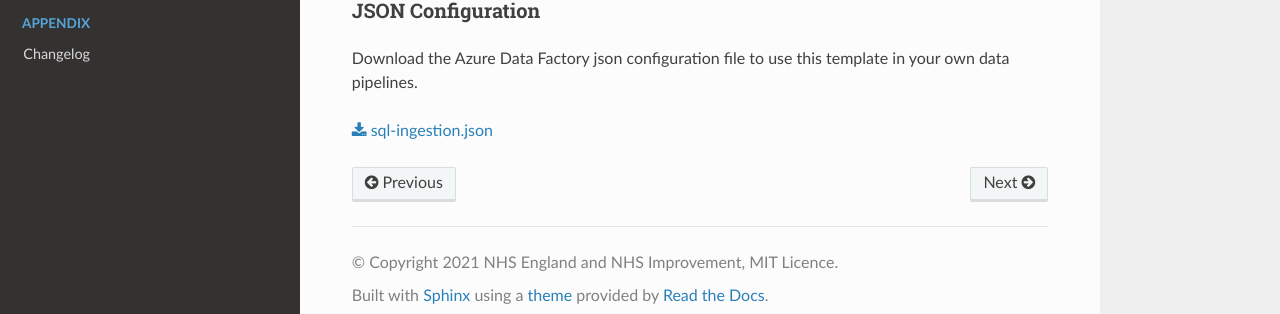
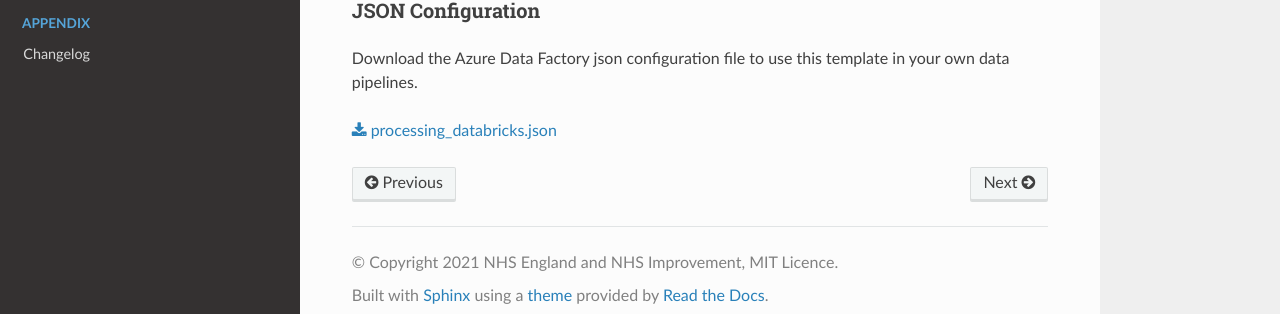
Before and after one commit to nhsx/au-data-engineering, a Sphinx documentation site: the page built from docs/source/adfpipelines.rst, in a window 1280 px wide and 900 px high, scrolled down 3344 px. Shown: the part 568-882 px from the top of the window. Built offline with Sphinx 7.4.7 and the Read the Docs theme 2.0.0, drawn with Linux system fonts in a browser that asks for light colours.

Commit message:
Update adfpipelines.rst
Download name

```diff
--- a/docs/source/adfpipelines.rst
+++ b/docs/source/adfpipelines.rst
@@ -186,4 +186,4 @@ JSON Configuration
 
 Download the Azure Data Factory json configuration file to use this template in your own data pipelines.
 
-:download:`sql-ingestion.json <https://raw.githubusercontent.com/nhsx/au-data-engineering/main/config-files/adf-templates/databricks-processing.json>`
+:download:`processing_databricks.json <https://raw.githubusercontent.com/nhsx/au-data-engineering/main/config-files/adf-templates/databricks-processing.json>`
```
